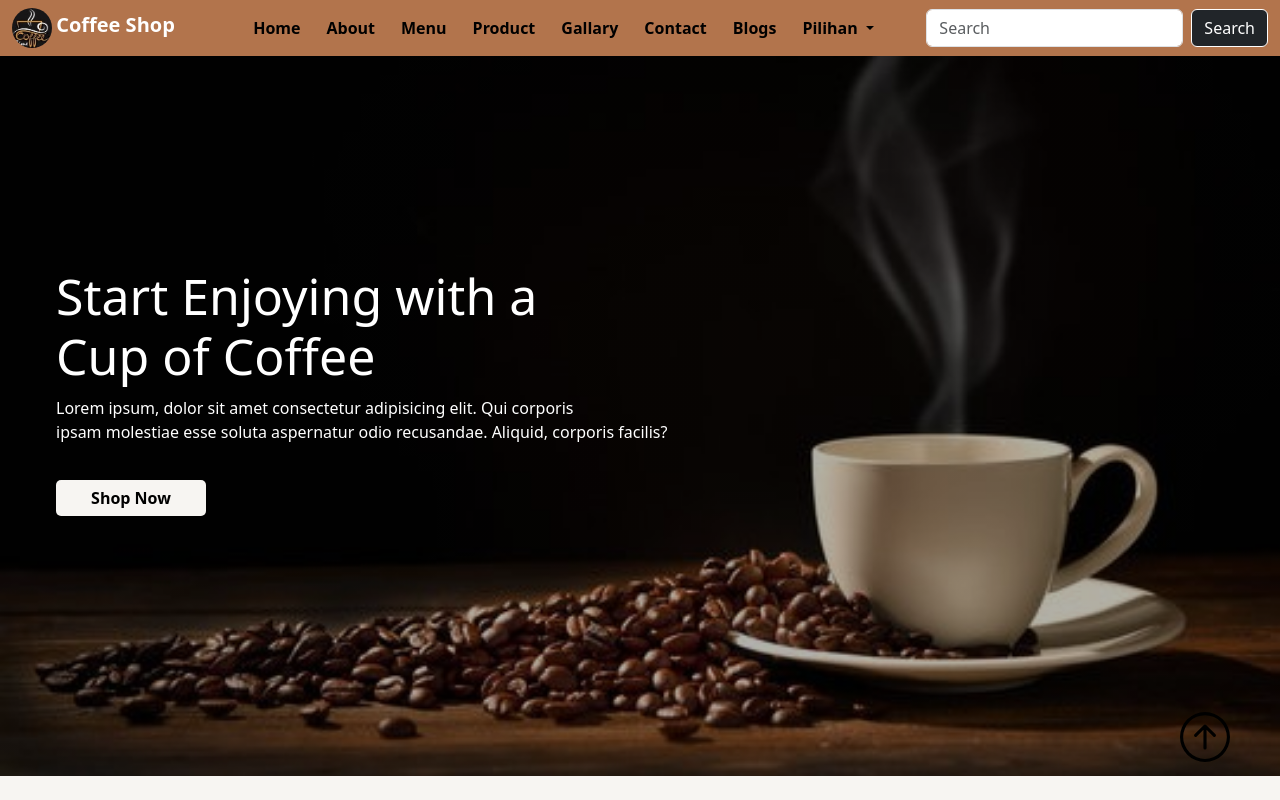
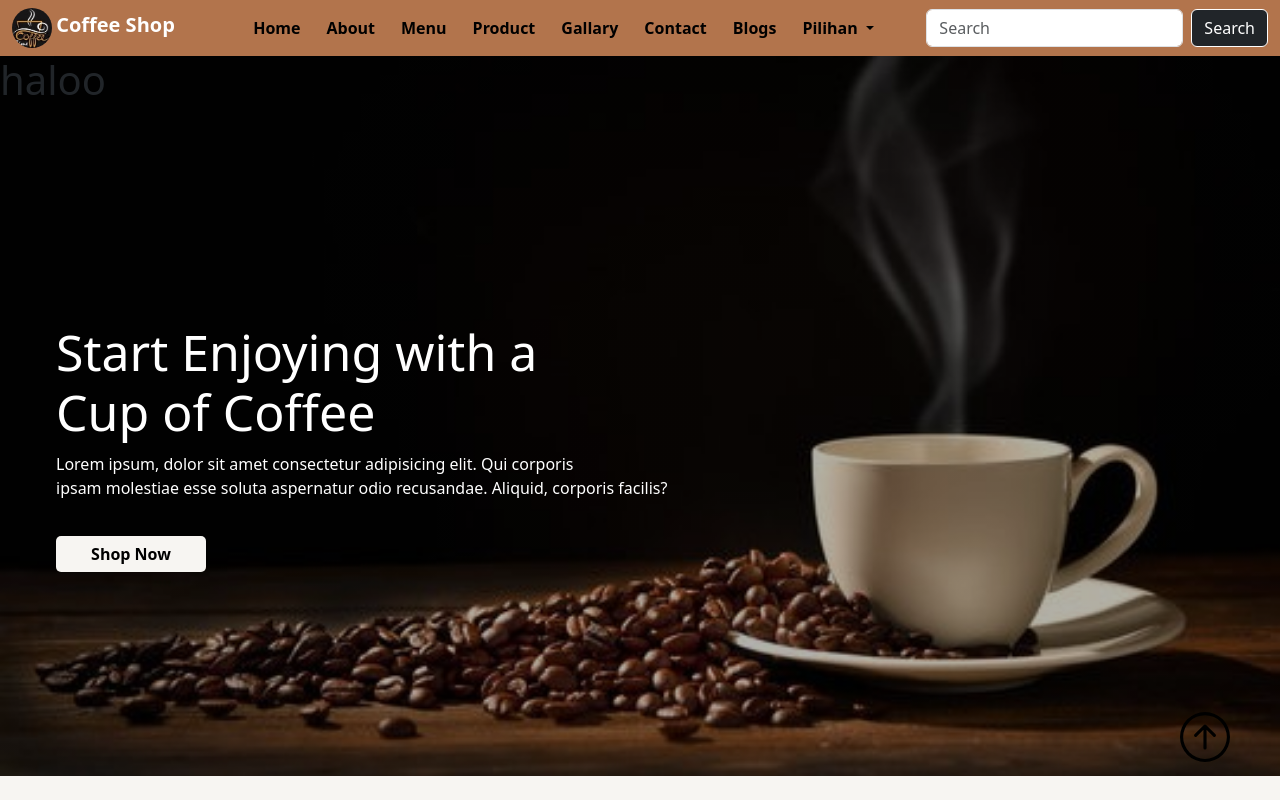
Before and after one commit to IhsanRafli/Coffee-Shop, a plain HTML site: page index.html in a window 1280 px wide. Shown: the top 800 px of the page. Drawn offline with nearby package versions, Linux system fonts and the light colour scheme.

Commit message:
Update index.html

```diff
--- a/index.html
+++ b/index.html
@@ -71,6 +71,7 @@
 
       <!-- Home start -->
       <section id="home">
+        <h1>haloo</h1>
         <div class="contack">
           <h3>Start Enjoying with a <br>Cup of Coffee</h3>
           <p>Lorem ipsum, dolor sit amet consectetur adipisicing elit. Qui corporis<br> ipsam molestiae esse soluta aspernatur odio recusandae. Aliquid, corporis facilis?</p>
```
